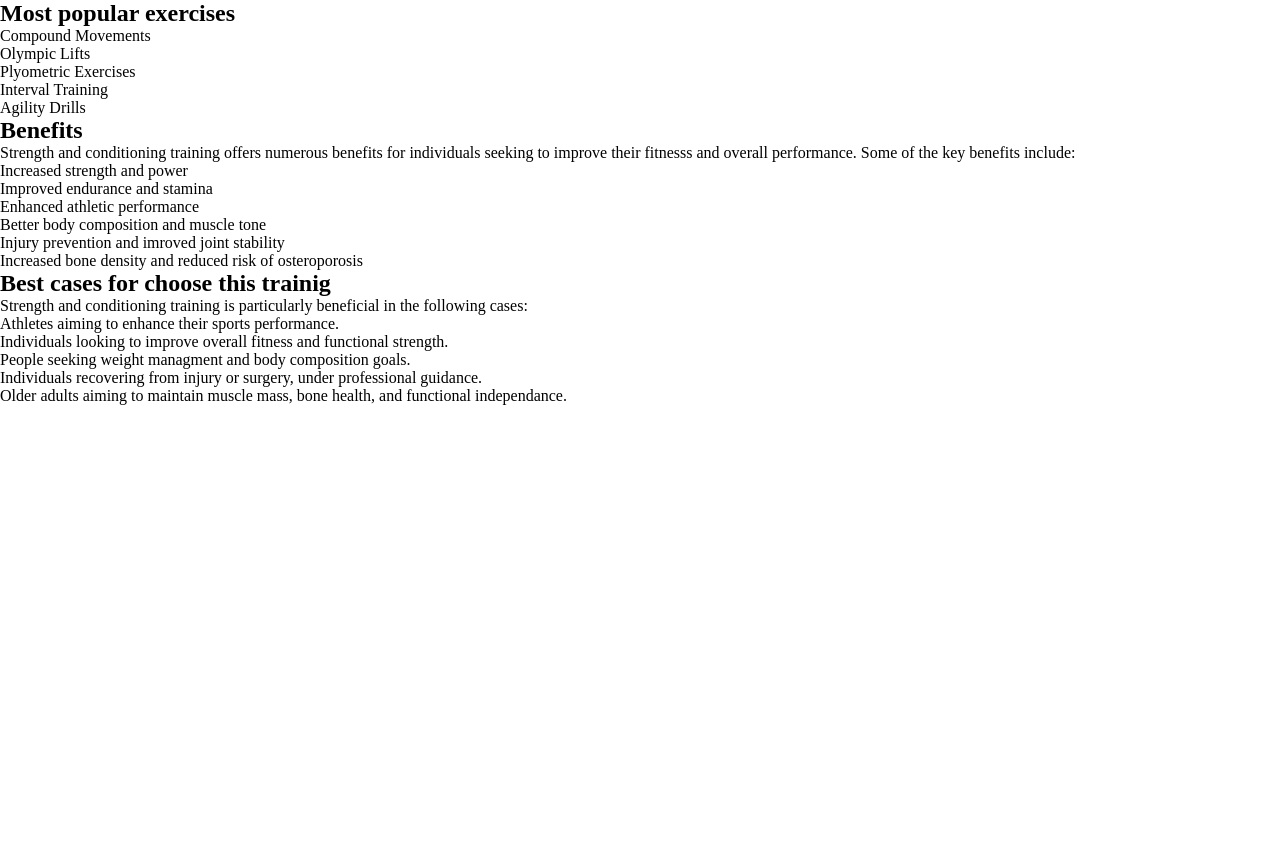
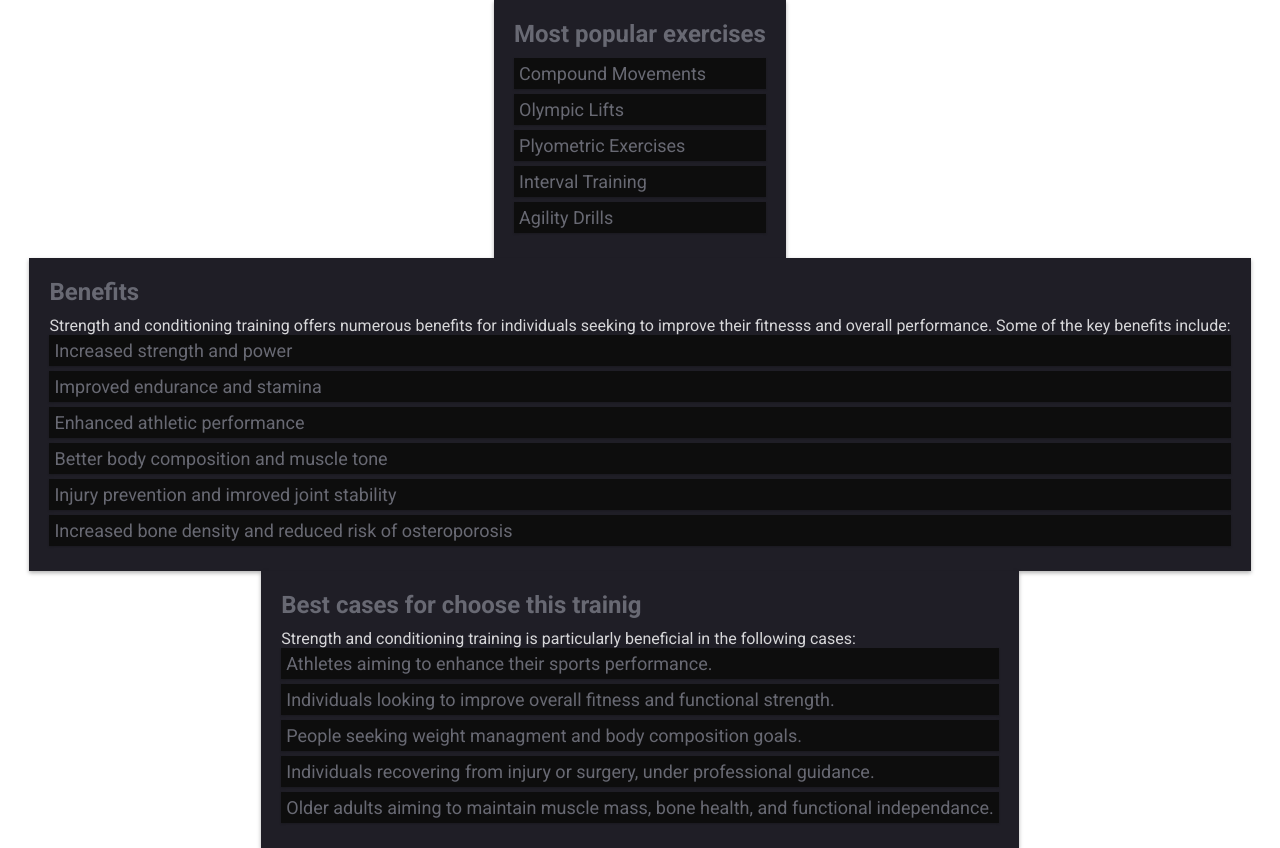
Before and after one commit to Pelani2/FitLab, a React (Create React App) app: page /strengthandconditioningpage in a window 1280 px wide. Before the commit the page ends 800 px from the top, so only its background shows below. Built offline with nearby package versions, Linux system fonts and the light colour scheme.

Commit message:
added some styling

```diff
--- a/src/pages/strengthAndConditioning/StrengthAndConditioningPage.js
+++ b/src/pages/strengthAndConditioning/StrengthAndConditioningPage.js
@@ -3,12 +3,12 @@ import "../../styles/StrengthAndConditioningPage.css";
 
 export default function StrengthAndConditioningPage() {
     return(
-        <div>
-            <section>
+        <div className="strength__container" >
+            <section className="strength__section">
                 <h2>
                     Most popular exercises
                 </h2>
-                <ul>
+                <ul className="strength__info">
                     <li>
                         Compound Movements
                     </li>
@@ -27,14 +27,14 @@ export default function StrengthAndConditioningPage() {
                 </ul>
             </section>
 
-            <section>
+            <section className="strength__section">
                 <h2>
                     Benefits
                 </h2>
                 <p>
                     Strength and conditioning training offers numerous benefits for individuals seeking to improve their fitnesss and overall performance. Some of the key benefits include:
                 </p>
-                <ul>
+                <ul className="strength__info">
                     <li>
                         Increased strength and power
                     </li>
@@ -56,14 +56,14 @@ export default function StrengthAndConditioningPage() {
                 </ul>
             </section>
 
-            <section>
+            <section className="strength__section">
                 <h2>
                     Best cases for choose this trainig
                 </h2>
                 <p>
                     Strength and conditioning training is particularly beneficial in the following cases:
                 </p>
-                <ul>
+                <ul className="strength__info">
                     <li>
                         Athletes aiming to enhance their sports performance.
                     </li>
--- a/src/styles/StrengthAndConditioningPage.css
+++ b/src/styles/StrengthAndConditioningPage.css
@@ -0,0 +1,35 @@
+@import url('https://fonts.googleapis.com/css2?family=Roboto:wght@400;700&display=swap');
+
+.strength__container {
+    display: flex;
+    flex-direction: column;
+    justify-content: center;
+    align-items: center;
+    font-family: "Roboto", sans-serif;
+}
+
+.strength__section {
+    background-color: #1F1E26;
+    color: #D7D7D9;
+    padding: 20px;
+    box-shadow: 0 2px 4px rgba(0, 0, 0, 0.3);
+}
+
+.strength__section h2 {
+    color: #686973;
+    margin-bottom: 10px;
+    font-size: 24px;
+}
+
+.strength__info {
+    list-style-type: none;
+}
+
+.strength__info li {
+    color: #686973;
+    background-color: #0D0D0D;
+    padding: 5px;
+    margin-bottom: 5px;
+    font-size: 18px;
+    box-shadow: 0 1px 2px rgba(0, 0, 0, 0.2);
+}
```
